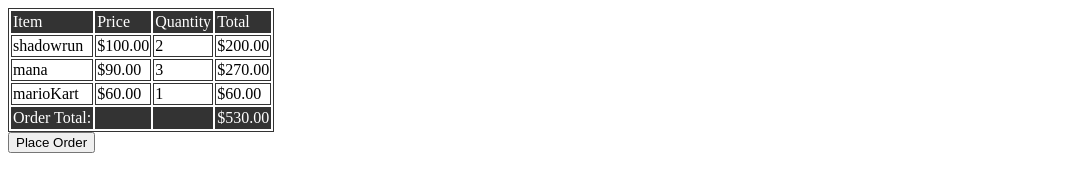
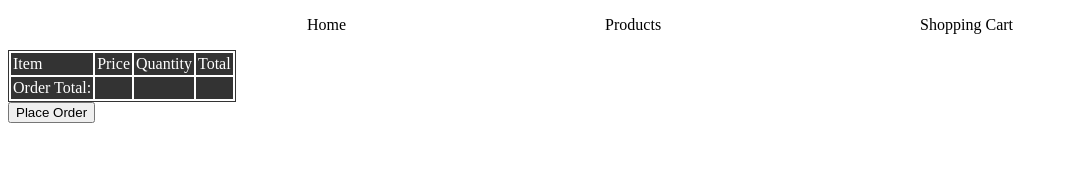
Before and after one commit to okFox/e-commerce-project-SNES, a plain HTML site: page shopping-cart/index.html in a window 1280 px wide. Shown: the whole page, without its empty margins (0-1066 px from the left). Drawn offline with Linux system fonts and the light colour scheme.

Commit message:
cart working.  added cart counter

```diff
--- a/shopping-cart/index.html
+++ b/shopping-cart/index.html
@@ -10,6 +10,13 @@
     <title>I'm the Shopping cart page
     </title>
 </head>
+<header>
+    <ul>
+        <li>Home</li>
+        <li>Products</li>
+        <li>Shopping Cart <span id='items-in-cart'></span></li>
+    </ul>
+</header>
 <body>
         <table>
                 <thead>
--- a/shopping-cart/shopping-cart.js
+++ b/shopping-cart/shopping-cart.js
@@ -1,29 +1,49 @@
-import fullCartData from '../data/fullCartData.js';
+//import serializedCheckoutBasket from '../data/serializedCheckoutBasket.js';
 import renderShoppingCart from './render-shopping-cart.js';
 import gameList from '../data/games.js';
 import { toUSD, findById, calcOrderTotal } from '../common/utils.js';
 
+
+//let cartCount = document.getElementById('items-in-cart');
 //const placeOrderButton = document.getElementById('place-order-button');
+let checkoutbasket = localStorage.getItem('working-basket');
+let serializedCheckoutBasket = JSON.parse(checkoutbasket);
+//let numItemsInCart = 0;
 
 
-//iterates over fullcartdata and generates line items using rendershoppingcart function
+
+//iterates over serializedCheckoutBasket and generates line items using rendershoppingcart function
 
 const tbody = document.querySelector('tbody');
 const orderTotalCell = document.getElementById('order-total-cell');
 
-for (let i = 0; i < fullCartData.length; i++) {
+for (let i = 0; i < serializedCheckoutBasket.length; i++) {
 
-    const lineItem = fullCartData[i];
+    const lineItem = serializedCheckoutBasket[i];
     const game = findById(gameList, lineItem.id);
 
     const dom = renderShoppingCart(game, lineItem);
 
-
+    //numItemsInCart++;
 
     tbody.appendChild(dom);
+    //cartCount.textContent = numItemsInCart;
 }
 
 
 
-const orderTotal = calcOrderTotal(fullCartData, gameList);
+
+
+
+
+
+const orderTotal = calcOrderTotal(serializedCheckoutBasket, gameList);
 orderTotalCell.textContent = toUSD(orderTotal);
+
+
+/*
+const verbInput = document.getElementById('verb-input');
+const verb = verbInput.value;
+
+const verbspan = document.getElementById('verb');
+verbspan.textContent = verb; */
```
Also changed, not shown: products/index.html (+7 -1 lines), products/render-games.js (+7 -1 lines).
